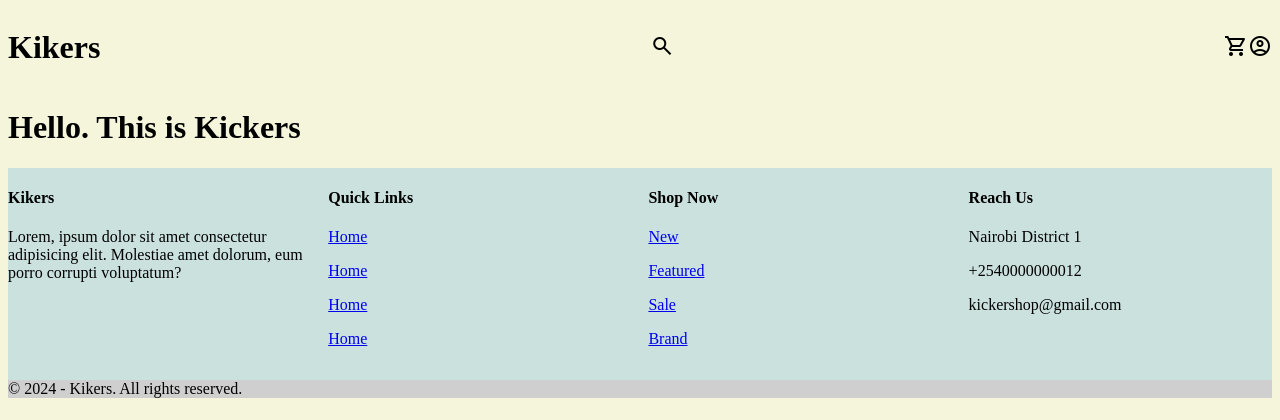
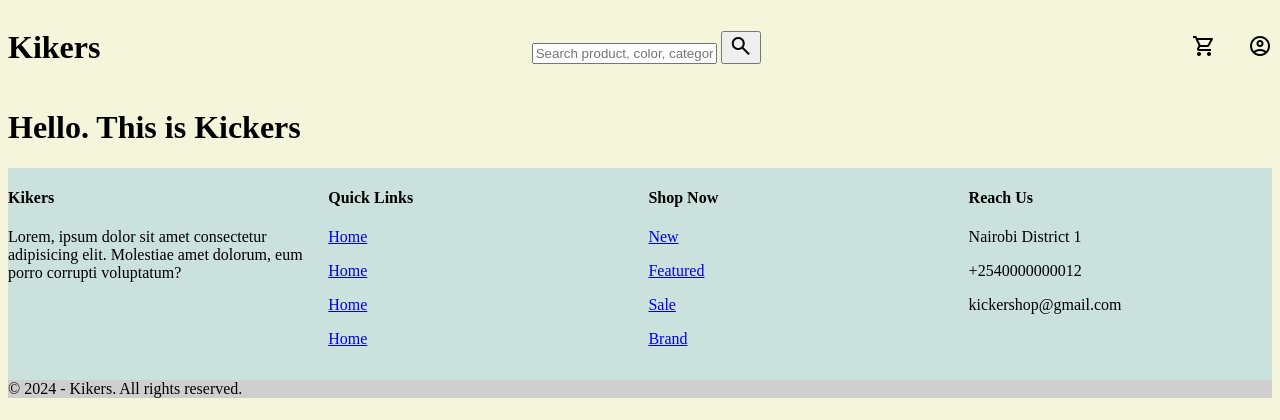
Before and after one commit to paulmagadi/Shoes-Shop-Ecommerce, a Django app: page / in a window 1280 px wide. Shown: the top 420 px of the page. Run offline with Django 5.2, Linux system fonts and the light colour scheme.

Commit message:
modified:   Shoes_Shop/main/templates/main/header.html

```diff
--- a/Shoes_Shop/main/templates/main/header.html
+++ b/Shoes_Shop/main/templates/main/header.html
@@ -5,9 +5,11 @@
         </div>
 
         <div class="searchbar">
-            <span class="material-symbols-outlined">
-                search
-                </span>
+            <form action="">
+                <input type="text" placeholder="Search product, color, category, brand..." name="search">
+                <button type="submit"><span class="material-symbols-outlined">search</span> </button>
+              </form>
+
         </div>
 
         <div>
@@ -35,5 +37,6 @@
     .header-container div:last-child {
         display: flex;
         justify-content: space-between;
+        gap: 2em;
     }
 </style>
```
